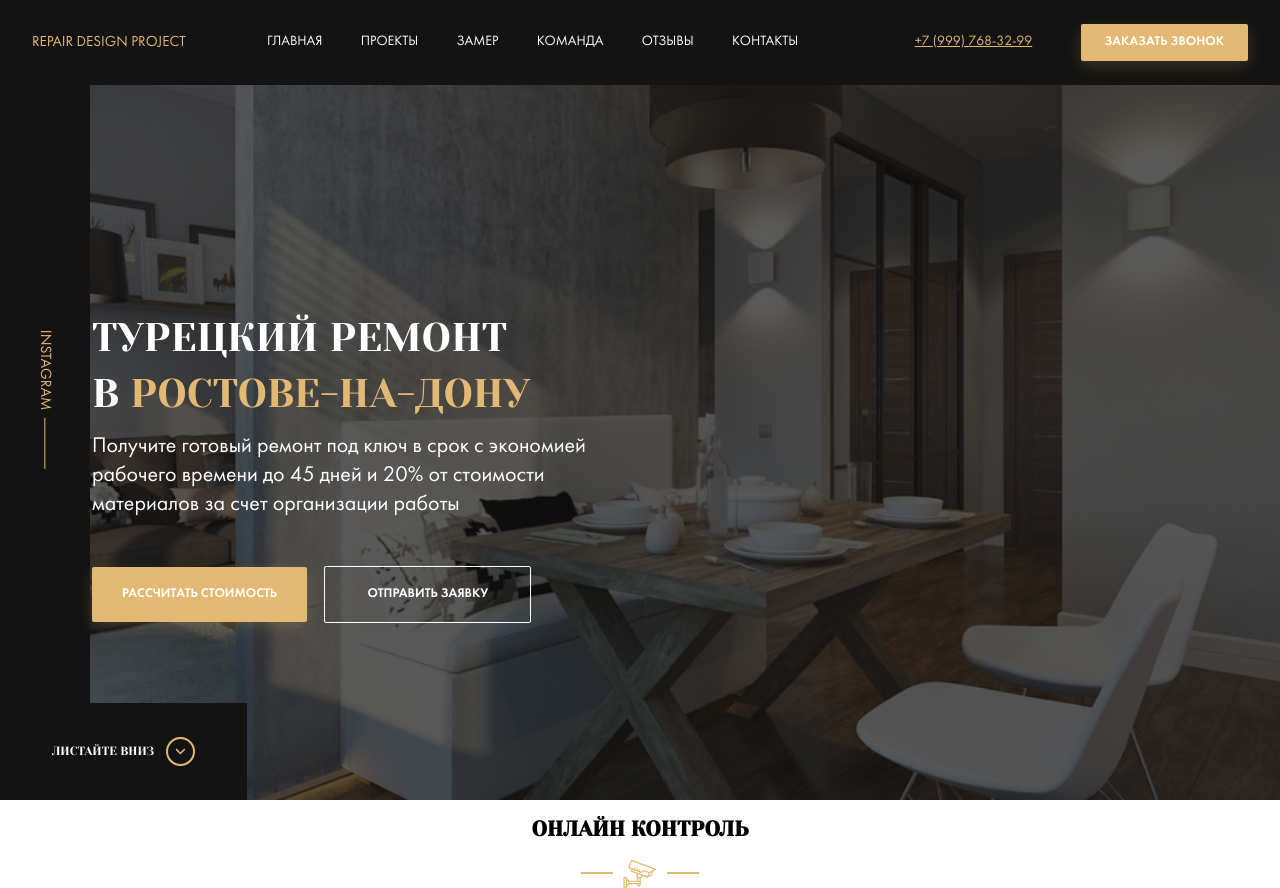
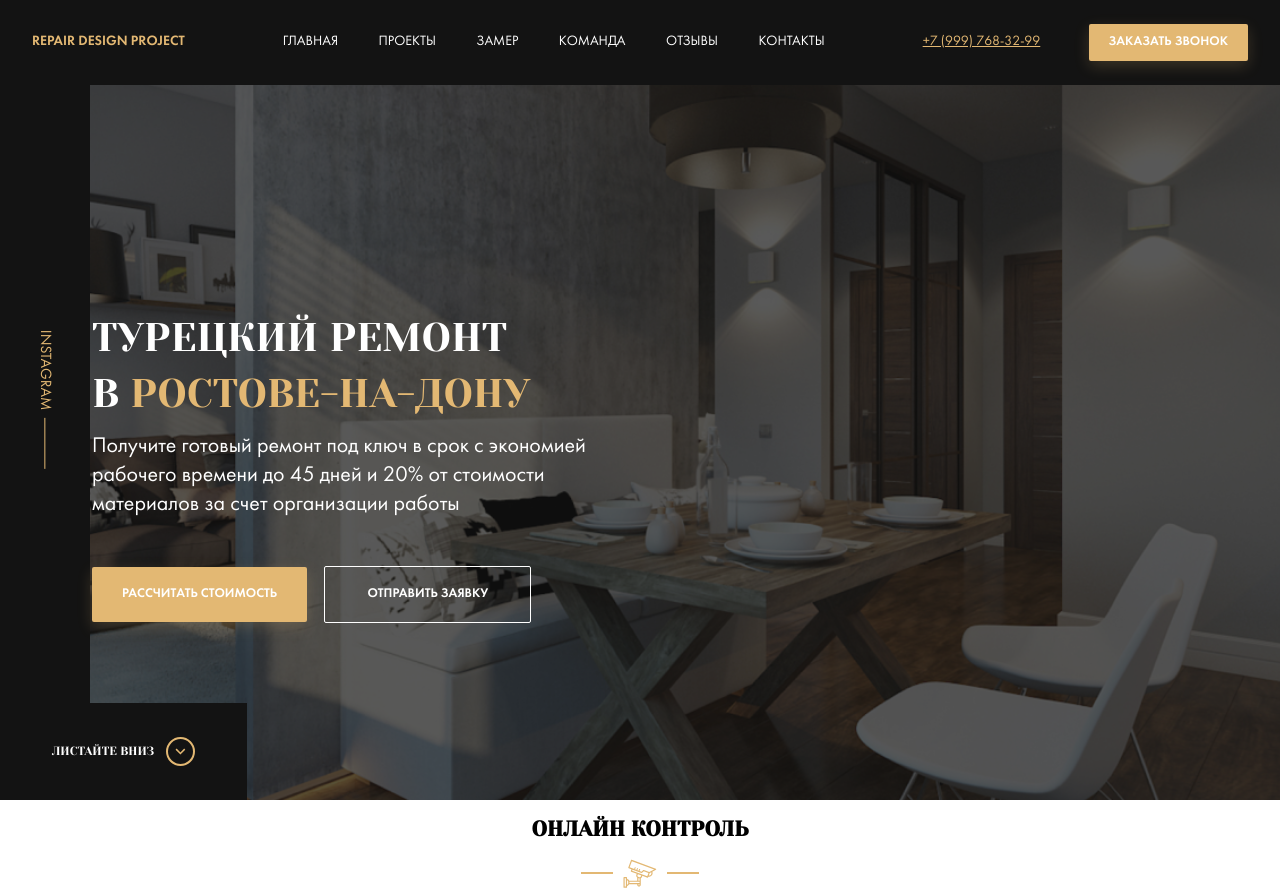
Before and after one commit to NikitaShow/Design-Repair-Company, a website: page index.html in a window 1280 px wide. Drawn offline with Linux system fonts and the light colour scheme; files whose address does not match are found by name.

Commit message:
rewritten adaptation styles for header

```diff
--- a/sass/templates/_header.sass
+++ b/sass/templates/_header.sass
@@ -12,14 +12,17 @@
   align-items: center
 .logo
   color: $primary
-  font-size: 1.075rem
+  font-family: 'Futura Demi', Tahoma, sans-serif
+  font-size: 1rem
   text-transform: uppercase
 .nav
+  display: flex
+  justify-content: space-between
+  min-width: 38.71rem
   &__item
     color: $light
     text-decoration: none
     text-transform: uppercase
-    margin-right: 2.5rem
     transition: color 0.2s
     &:hover
       color: $primary
@@ -28,3 +31,5 @@
 .contacts
   &__phone
     margin-right: 45px
+  &__button
+    padding: 11px 20px
```
Also changed, not shown: css/style.css.
